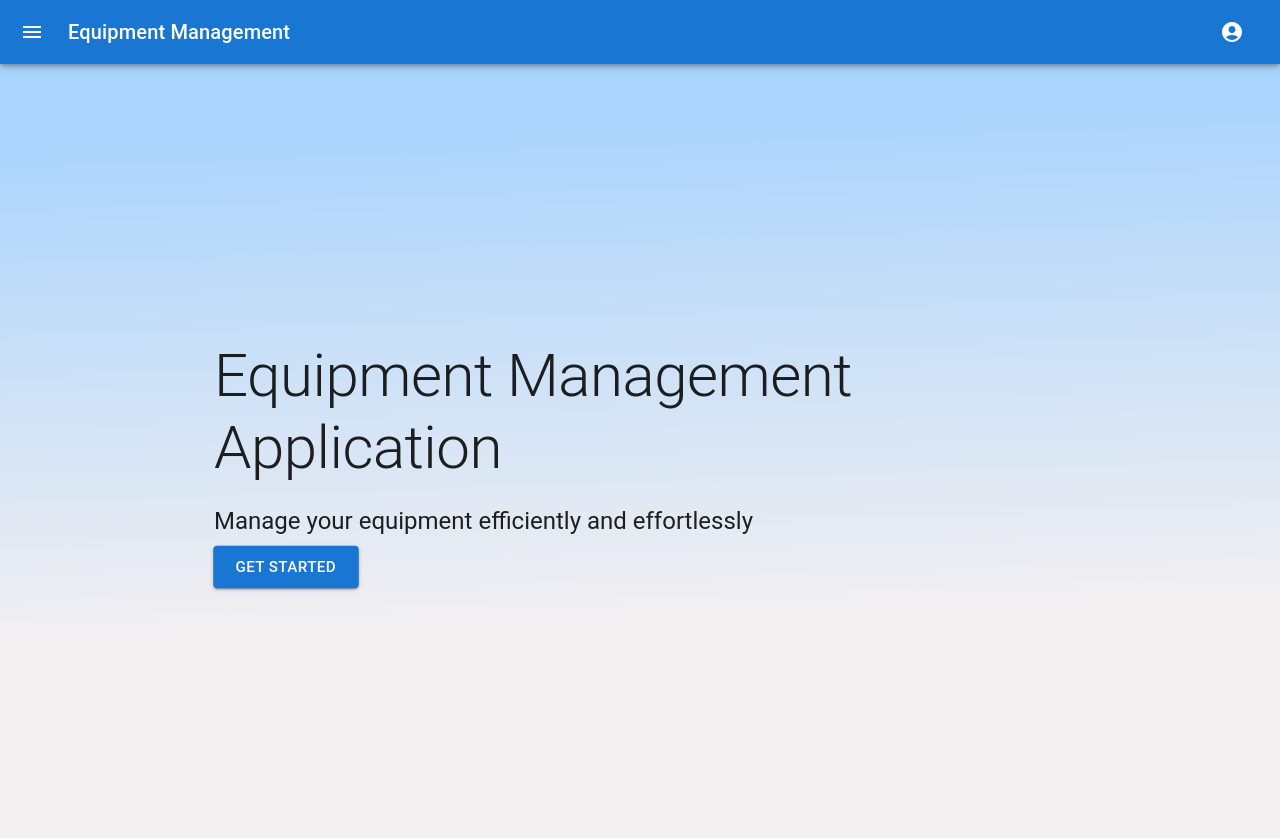
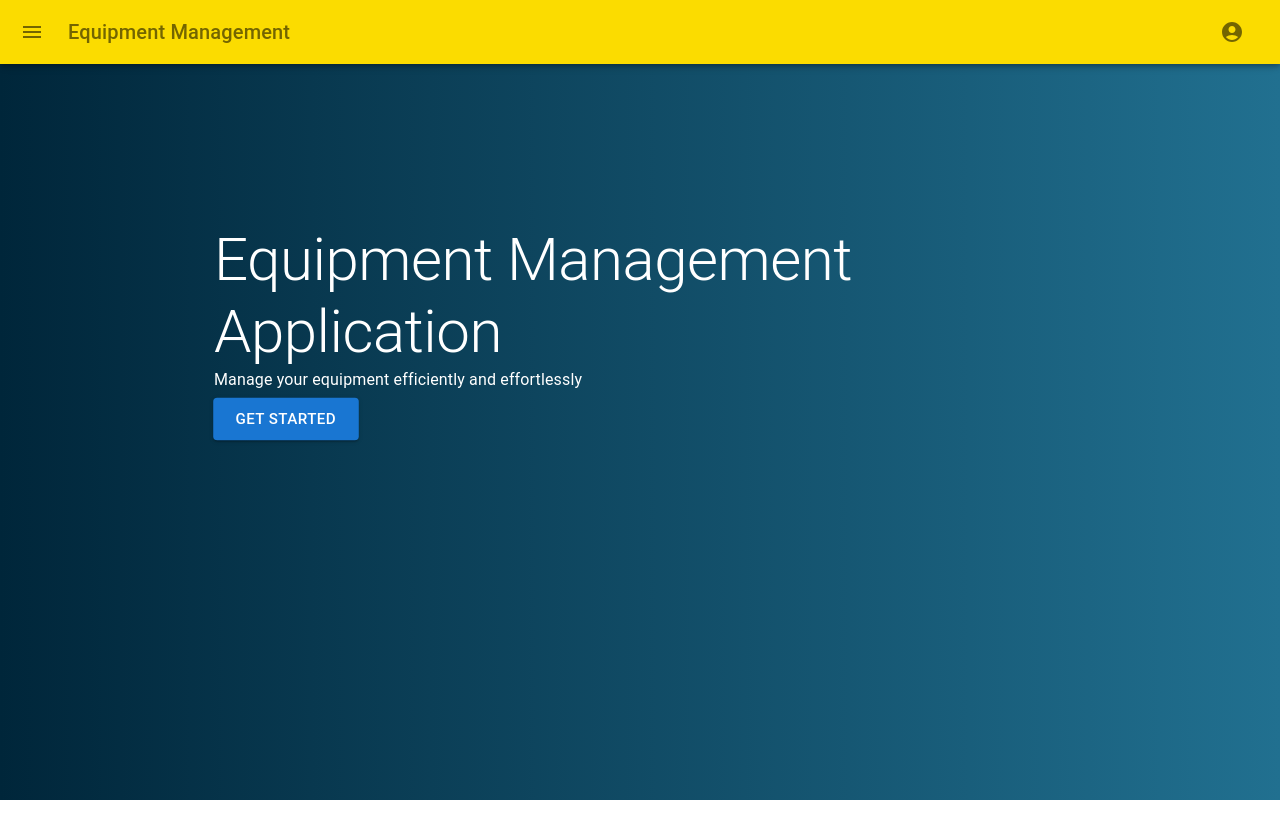
Before and after one commit to it231514/equipment-monitor, a Next.js app in the folder frontend/: page / in a window 1280 px wide. Shown: the top 838 px of the page. After the commit the page ends 800 px from the top, so only its background shows below. Built offline with nearby package versions, Linux system fonts and the light colour scheme.

Commit message:
adjust coulrs

```diff
--- a/frontend/app/about/page.tsx
+++ b/frontend/app/about/page.tsx
@@ -2,6 +2,7 @@
 import React from "react";
 import { Container, Typography, Box } from "@mui/material";
 import { makeStyles } from "@mui/styles";
+import "./styles.css";
 
 const useStyles = makeStyles((theme: any) => ({
   root: {
@@ -31,19 +32,26 @@ const useStyles = makeStyles((theme: any) => ({
 function AboutPage() {
   const classes = useStyles();
   return (
-    <div className={classes.root}>
-      <Container maxWidth="md">
-        <Box sx={{ my: 4 }}>
-          <Typography variant="h2" component="h1" gutterBottom>
+    <div className="w-full min-h-[calc(100vh-64px)] back root">
+      <div className="flex">
+        <Container maxWidth="md" sx={{ marginTop: "10%" }}>
+          <Box sx={{ my: 4, color: "white", textAlign: "start" }}>
+            <Typography
+              sx={{ margin: 0 }}
+              variant="h2"
+              component="h1"
+              gutterBottom
+            >
               About Us
             </Typography>
             <Typography variant="body1" gutterBottom>
               We are a leading provider of equipment management solutions. Our
-            application helps businesses manage their equipment efficiently and
-            effortlessly.
+              application helps businesses manage their equipment efficiently
+              and effortlessly.
             </Typography>
           </Box>
         </Container>
+      </div>
     </div>
   );
 }
--- /dev/null
+++ b/frontend/app/about/styles.css
@@ -0,0 +1,27 @@
+.back {
+  background-image: linear-gradient(358deg, #f4f0f1 30%, #abd4fc 90%);
+}
+
+::-webkit-scrollbar-track {
+  background-color: #255a78;
+}
+
+::-webkit-scrollbar {
+  right: 0;
+  height: 0.5rem;
+  width: 0.8rem;
+}
+
+::-webkit-scrollbar-thumb {
+  background-color: #fbdc00;
+  border-radius: 0rem;
+}
+
+.root {
+  min-height: "100vh";
+  background-image: "linear-gradient(358deg, #f4f0f1 30%, #abd4fc 90%)";
+  display: "flex";
+  justify-content: "center";
+  align-items: "center";
+  width: "100%";
+}
--- a/frontend/app/page.tsx
+++ b/frontend/app/page.tsx
@@ -4,6 +4,7 @@ import { Container, Typography, Button, Box } from "@mui/material";
 import { makeStyles } from "@mui/styles";
 import { keyframes } from "@emotion/react";
 import { useRouter } from "next/navigation";
+import "./styles.css";
 
 const useStyles = makeStyles((theme: any) => ({
   root: {
@@ -16,8 +17,11 @@ const useStyles = makeStyles((theme: any) => ({
   },
   button: {
     animation: `$pulse 2s infinite`,
-    backgroundColor: "#1876d2",
+    backgroundColor: "#fbdc00",
+    textAlign: "start",
+    color: "#0000008a",
   },
+
   "@keyframes pulse": {
     "0%": {
       transform: "scale(1)",
@@ -36,13 +40,19 @@ function LandingPage() {
   const classes = useStyles();
 
   return (
-    <div className={classes.root}>
-      <Container maxWidth="md">
-        <Box sx={{ my: 4 }}>
-          <Typography variant="h2" component="h1" gutterBottom>
+    <div className="w-full min-h-[calc(100vh-64px)] back root">
+      <div className="flex">
+        <Container maxWidth="md" sx={{ marginTop: "10%" }}>
+          <Box sx={{ my: 4, color: "white", textAlign: "start" }}>
+            <Typography
+              sx={{ margin: 0 }}
+              variant="h2"
+              component="h1"
+              gutterBottom
+            >
               Equipment Management Application
             </Typography>
-          <Typography variant="h5" component="h2" gutterBottom>
+            <Typography variant="body1" component="h3" gutterBottom>
               Manage your equipment efficiently and effortlessly
             </Typography>
             <Button
@@ -50,13 +60,14 @@ function LandingPage() {
               color="primary"
               size="large"
               className={classes.button}
-            onClick={() => router.push("/sensor")}
+              onClick={() => router.push("/equipment/list")}
             >
               Get Started
             </Button>
           </Box>
         </Container>
       </div>
+    </div>
   );
 }
 
--- a/frontend/app/pages/Container.tsx
+++ b/frontend/app/pages/Container.tsx
@@ -198,20 +198,27 @@ export default function PersistentDrawerLeft({ children, ...props }: Props) {
   return (
     <Box sx={{ display: "flex" }}>
       <CssBaseline />
-      <AppBar position="fixed" open={open}>
+      <AppBar position="fixed" open={open} sx={{ bgcolor: "#fbdc00" }}>
         <Toolbar>
           {auth && (
             <IconButton
-              color="inherit"
               aria-label="open drawer"
               onClick={handleDrawerOpen}
               edge="start"
-              sx={{ mr: 2, ...(open && { display: "none" }) }}
+              sx={{
+                mr: 2,
+                ...(open && { display: "none", color: "#0000008a" }),
+              }}
             >
               <MenuIcon />
             </IconButton>
           )}
-          <Typography variant="h6" noWrap component="div" sx={{ flexGrow: 1 }}>
+          <Typography
+            variant="h6"
+            noWrap
+            component="div"
+            sx={{ flexGrow: 1, color: "#0000008a" }}
+          >
             Equipment Management
           </Typography>
           {/* <h1>{t("title")}</h1> */}
@@ -224,6 +231,7 @@ export default function PersistentDrawerLeft({ children, ...props }: Props) {
                 aria-haspopup="true"
                 onClick={handleMenu}
                 color="inherit"
+                sx={{ color: "#0000008a" }}
               >
                 <AccountCircle />
               </IconButton>
--- /dev/null
+++ b/frontend/app/styles.css
@@ -0,0 +1,27 @@
+.back {
+  background-image: linear-gradient(358deg, #f4f0f1 30%, #abd4fc 90%);
+}
+
+::-webkit-scrollbar-track {
+  background-color: #255a78;
+}
+
+::-webkit-scrollbar {
+  right: 0;
+  height: 0.5rem;
+  width: 0.8rem;
+}
+
+::-webkit-scrollbar-thumb {
+  background-color: #fbdc00;
+  border-radius: 0rem;
+}
+
+.root {
+  min-height: "100vh";
+  background-image: "linear-gradient(358deg, #f4f0f1 30%, #abd4fc 90%)";
+  display: "flex";
+  justify-content: "center";
+  align-items: "center";
+  width: "100%";
+}
```
Lines whose indentation alone changed are shown as unchanged.
